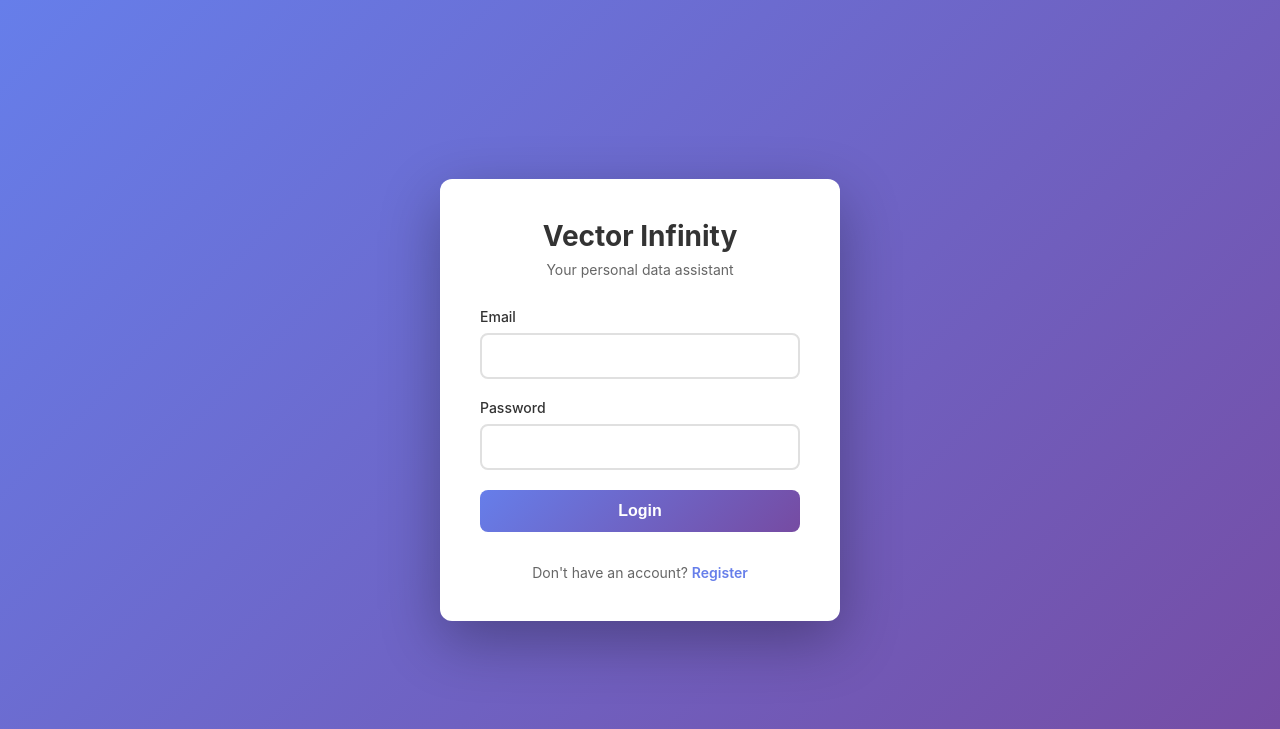
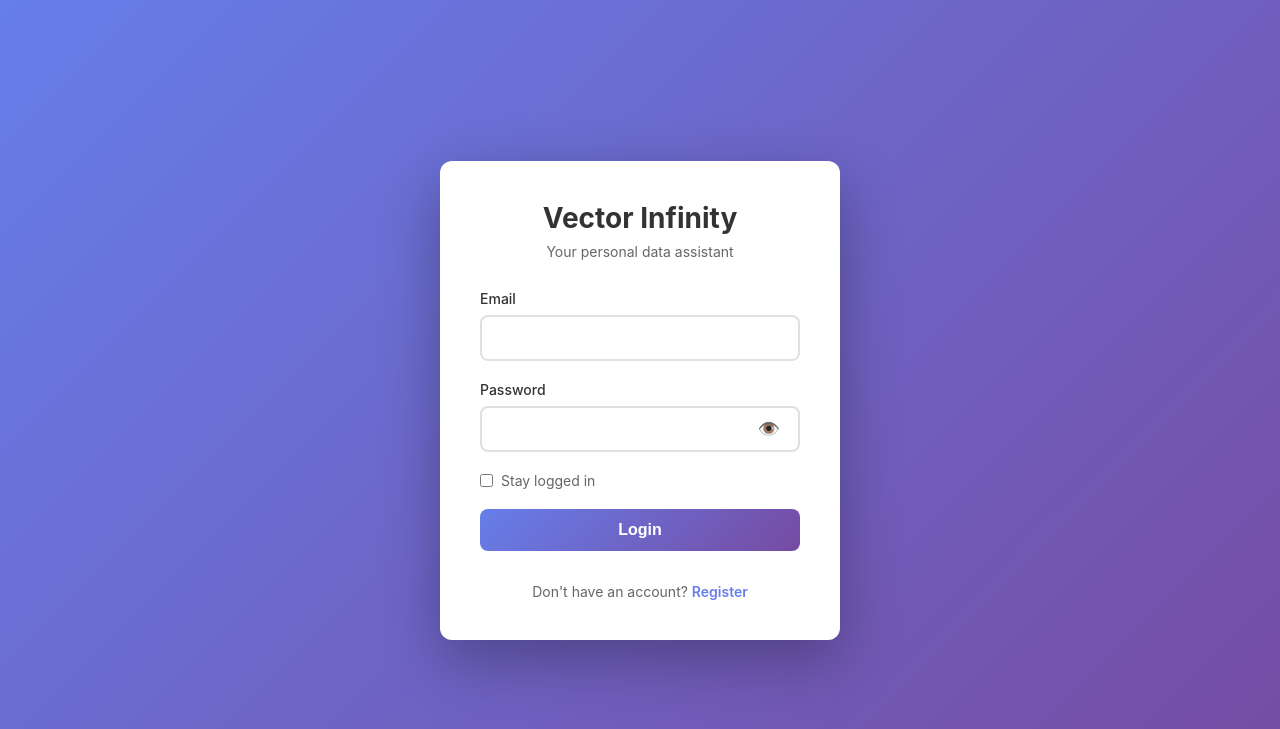
Before and after one commit to rea-and/vector-infinity, a Flask app: page / in a window 1280 px wide. Shown: the top 729 px of the page. Run offline with Flask 3, Linux system fonts and the light colour scheme.

Commit message:
Add password visibility toggle and remember me checkbox to login
- Added password visibility toggle (eye icon) for all password fields
- Added 'Stay logged in' checkbox to login form
- Updated login handler to send remember me preference
- Updated auth route to use remember parameter from request
- Password toggle works for login and register forms

```diff
--- a/routes/auth.py
+++ b/routes/auth.py
@@ -103,7 +103,8 @@ def login():
                 return jsonify({"error": "Your account is pending admin approval. Please wait for an administrator to approve your account before logging in."}), 403
 
             # Log in the user
-            login_user(user, remember=True)
+            remember = data.get('remember', False)
+            login_user(user, remember=remember)
 
             logger.info(f"User logged in: {email} (ID: {user.id})")
 
--- a/templates/login.html
+++ b/templates/login.html
@@ -70,6 +70,50 @@
         .form-group input:focus {
             outline: none;
             border-color: #667eea;
+        }
+
+        .password-wrapper {
+            position: relative;
+        }
+
+        .password-toggle {
+            position: absolute;
+            right: 12px;
+            top: 50%;
+            transform: translateY(-50%);
+            background: none;
+            border: none;
+            cursor: pointer;
+            color: #666;
+            font-size: 18px;
+            padding: 4px 8px;
+            display: flex;
+            align-items: center;
+            justify-content: center;
+        }
+
+        .password-toggle:hover {
+            color: #333;
+        }
+
+        .checkbox-group {
+            display: flex;
+            align-items: center;
+            margin-bottom: 20px;
+        }
+
+        .checkbox-group input[type="checkbox"] {
+            width: auto;
+            margin-right: 8px;
+            cursor: pointer;
+        }
+
+        .checkbox-group label {
+            margin: 0;
+            cursor: pointer;
+            font-weight: normal;
+            color: #666;
+            font-size: 14px;
         }
 
         .btn {
@@ -173,7 +217,16 @@
                 </div>
                 <div class="form-group">
                     <label for="loginPassword">Password</label>
-                    <input type="password" id="loginPassword" name="password" required autocomplete="current-password">
+                    <div class="password-wrapper">
+                        <input type="password" id="loginPassword" name="password" required autocomplete="current-password">
+                        <button type="button" class="password-toggle" onclick="togglePasswordVisibility('loginPassword', 'loginPasswordToggle')" id="loginPasswordToggle" aria-label="Show password">
+                            👁️
+                        </button>
+                    </div>
+                </div>
+                <div class="checkbox-group">
+                    <input type="checkbox" id="rememberMe" name="remember">
+                    <label for="rememberMe">Stay logged in</label>
                 </div>
                 <button type="submit" class="btn btn-primary">Login</button>
             </form>
@@ -190,12 +243,22 @@
                 </div>
                 <div class="form-group">
                     <label for="registerPassword">Password</label>
-                    <input type="password" id="registerPassword" name="password" required autocomplete="new-password" minlength="8">
+                    <div class="password-wrapper">
+                        <input type="password" id="registerPassword" name="password" required autocomplete="new-password" minlength="8">
+                        <button type="button" class="password-toggle" onclick="togglePasswordVisibility('registerPassword', 'registerPasswordToggle')" id="registerPasswordToggle" aria-label="Show password">
+                            👁️
+                        </button>
+                    </div>
                     <small style="color: #666; font-size: 12px; margin-top: 4px; display: block;">Must be at least 8 characters</small>
                 </div>
                 <div class="form-group">
                     <label for="registerPasswordConfirm">Confirm Password</label>
-                    <input type="password" id="registerPasswordConfirm" name="passwordConfirm" required autocomplete="new-password">
+                    <div class="password-wrapper">
+                        <input type="password" id="registerPasswordConfirm" name="passwordConfirm" required autocomplete="new-password">
+                        <button type="button" class="password-toggle" onclick="togglePasswordVisibility('registerPasswordConfirm', 'registerPasswordConfirmToggle')" id="registerPasswordConfirmToggle" aria-label="Show password">
+                            👁️
+                        </button>
+                    </div>
                 </div>
                 <button type="submit" class="btn btn-primary">Register</button>
             </form>
@@ -206,6 +269,21 @@
     </div>
 
     <script>
+        function togglePasswordVisibility(inputId, toggleId) {
+            const input = document.getElementById(inputId);
+            const toggle = document.getElementById(toggleId);
+
+            if (input.type === 'password') {
+                input.type = 'text';
+                toggle.textContent = '🙈';
+                toggle.setAttribute('aria-label', 'Hide password');
+            } else {
+                input.type = 'password';
+                toggle.textContent = '👁️';
+                toggle.setAttribute('aria-label', 'Show password');
+            }
+        }
+
         function showError(message) {
             const errorDiv = document.getElementById('errorMessage');
             errorDiv.textContent = message;
@@ -244,7 +322,8 @@
             const form = event.target;
             const formData = {
                 email: document.getElementById('loginEmail').value.trim(),
-                password: document.getElementById('loginPassword').value
+                password: document.getElementById('loginPassword').value,
+                remember: document.getElementById('rememberMe').checked
             };
 
             form.classList.add('loading');
```
